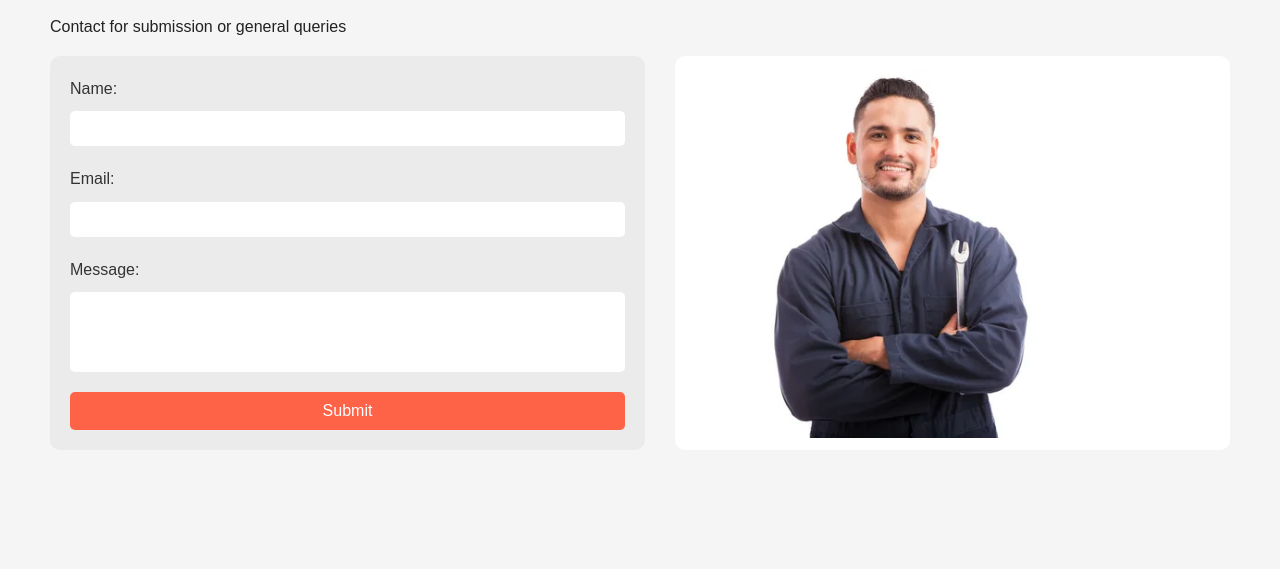
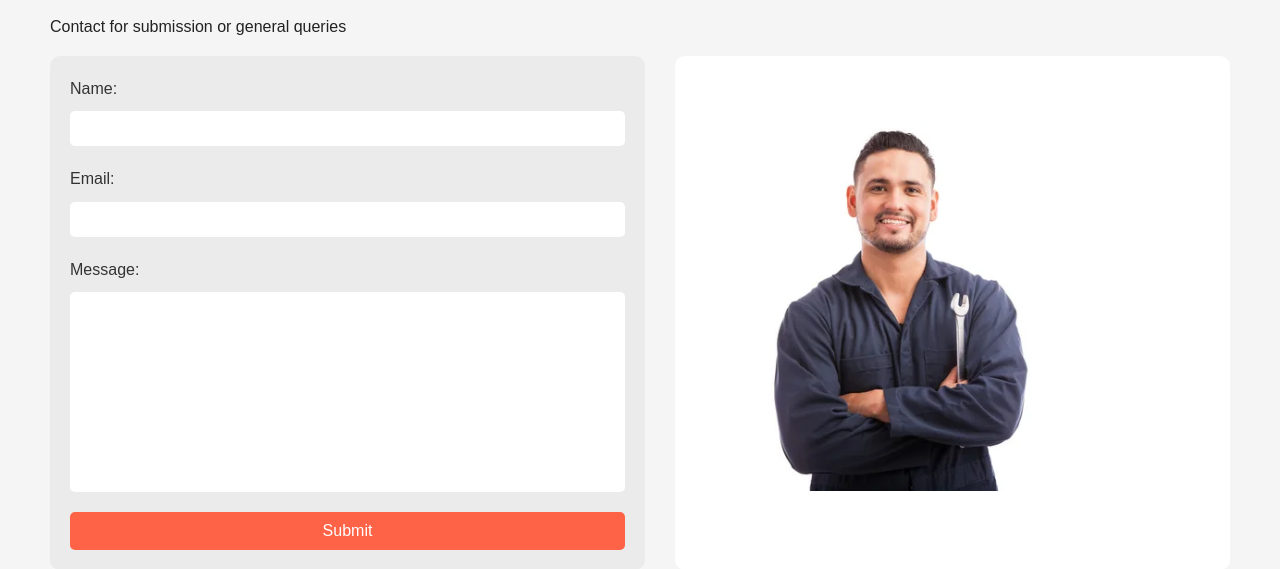
Before and after one commit to kampans/WebDev_Project_John, a plain HTML site: page contact.html in a window 1280 px wide. Shown: the part 170-739 px from the top of the page. Drawn offline with Linux system fonts and the light colour scheme.

Commit message:
Fixed text box

```diff
--- a/style.css
+++ b/style.css
@@ -223,7 +223,7 @@ footer {
 
 textarea {
     resize: none;
-    height: 80px;
+    height: 200px;
     width: 100%;
     box-sizing: border-box;
     }
```
